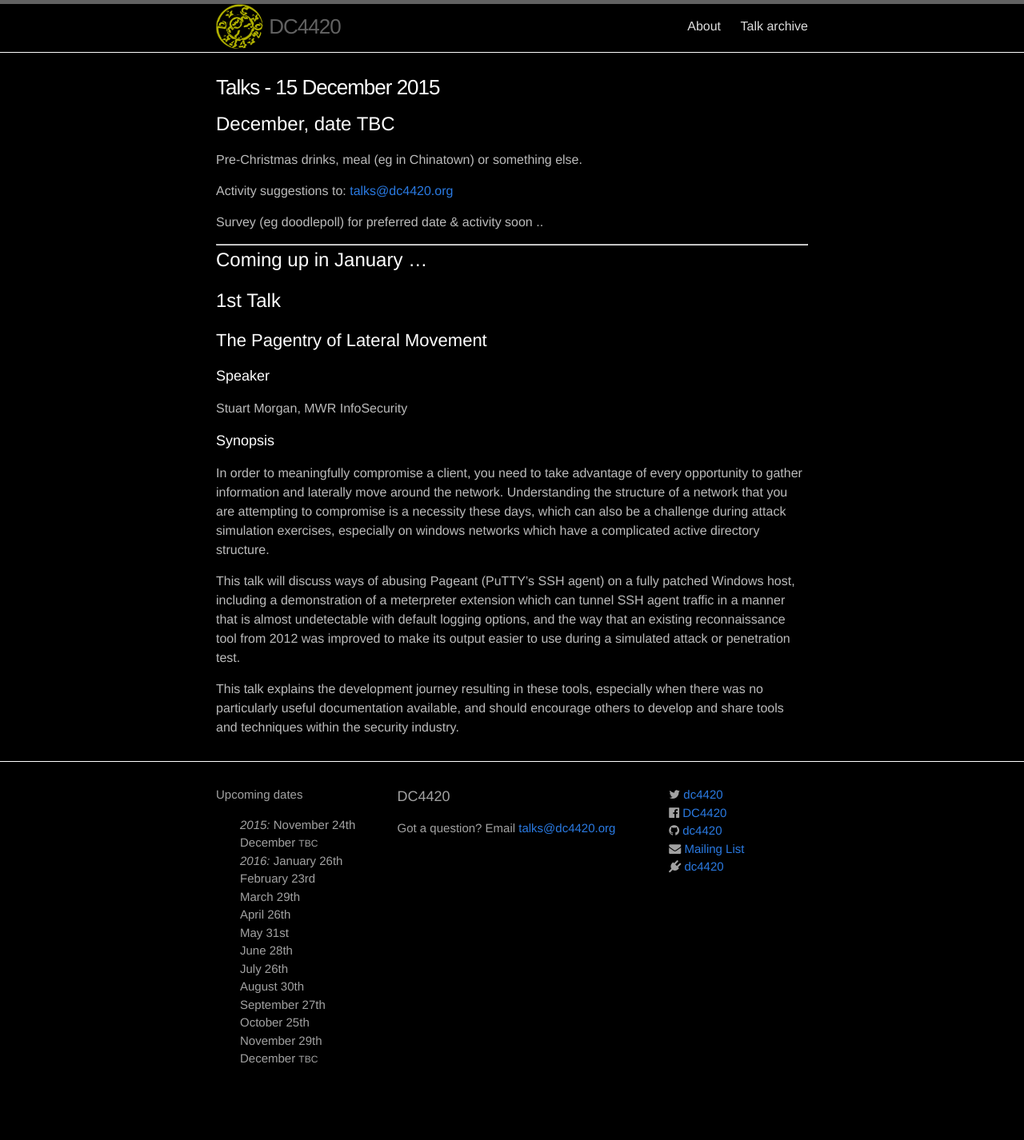
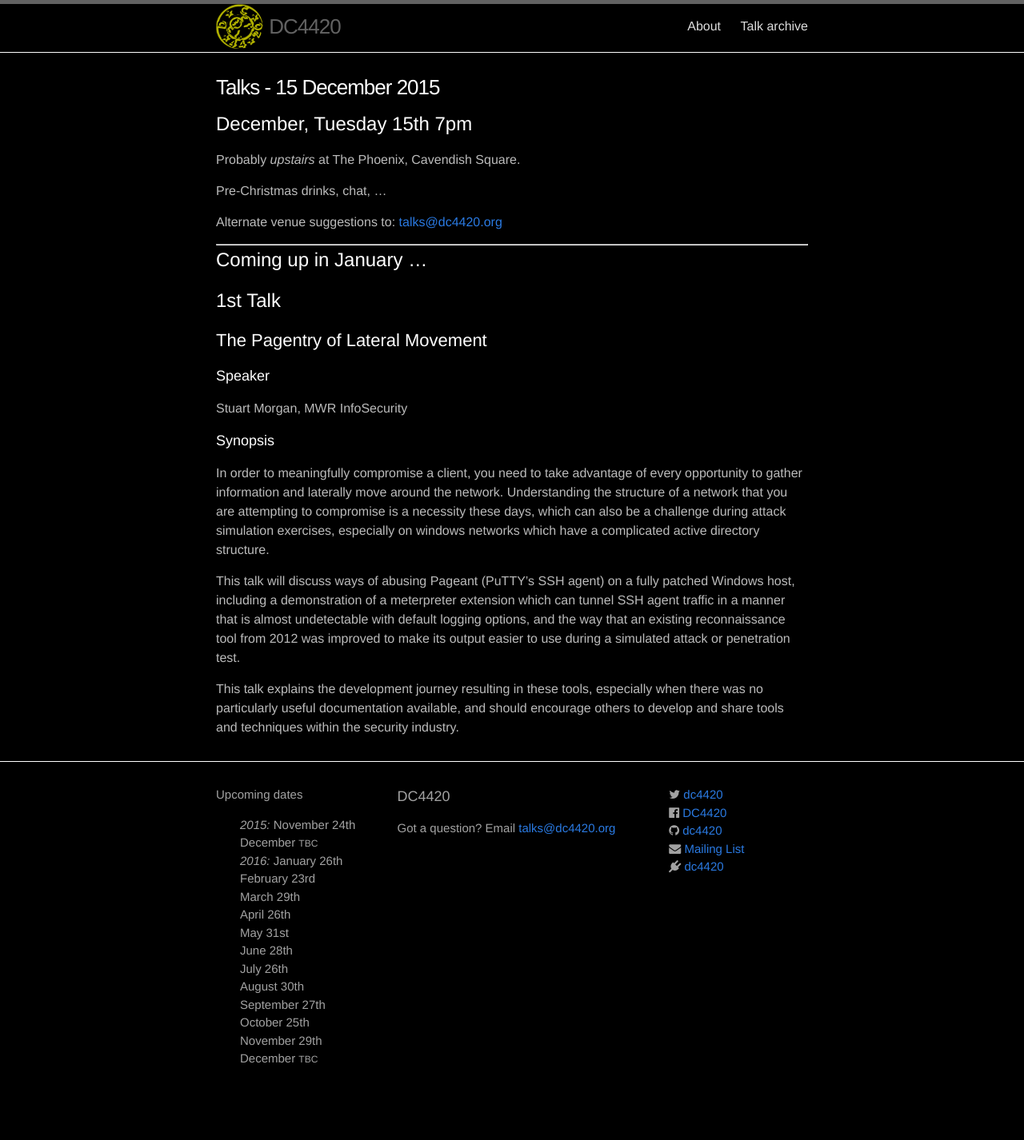
Before and after one commit to dc4420/website, a Jekyll site: the page built from _posts/2015-12-15-talks.markdown, in a window 1280 px wide. Shown: the whole page at 80% size. Built offline with Jekyll 4.4.1, drawn with Linux system fonts in a browser that asks for light colours; nearby versions of some CDN libraries.

Commit message:
confirm Xmas meeting date / time

```diff
--- a/_posts/2015-12-15-talks.markdown
+++ b/_posts/2015-12-15-talks.markdown
@@ -1,17 +1,17 @@
 ---
 layout: post
 title:
-pubdate: 2015-11-25 13:37:00
+pubdate: 2015-11-25 13:37:01
 categories: talk
 ---
 
-# December, date TBC
+# December, Tuesday 15th 7pm
 
-Pre-Christmas drinks, meal (eg in Chinatown) or something else.
+Probably *upstairs* at The Phoenix, Cavendish Square.
 
-Activity suggestions to: [{{ site.email }}](mailto:{{ site.email }})
+Pre-Christmas drinks, chat, ...
 
-Survey (eg doodlepoll) for preferred date & activity soon ..
+Alternate venue suggestions to: [{{ site.email }}](mailto:{{ site.email }})
 
 
 ---
```
